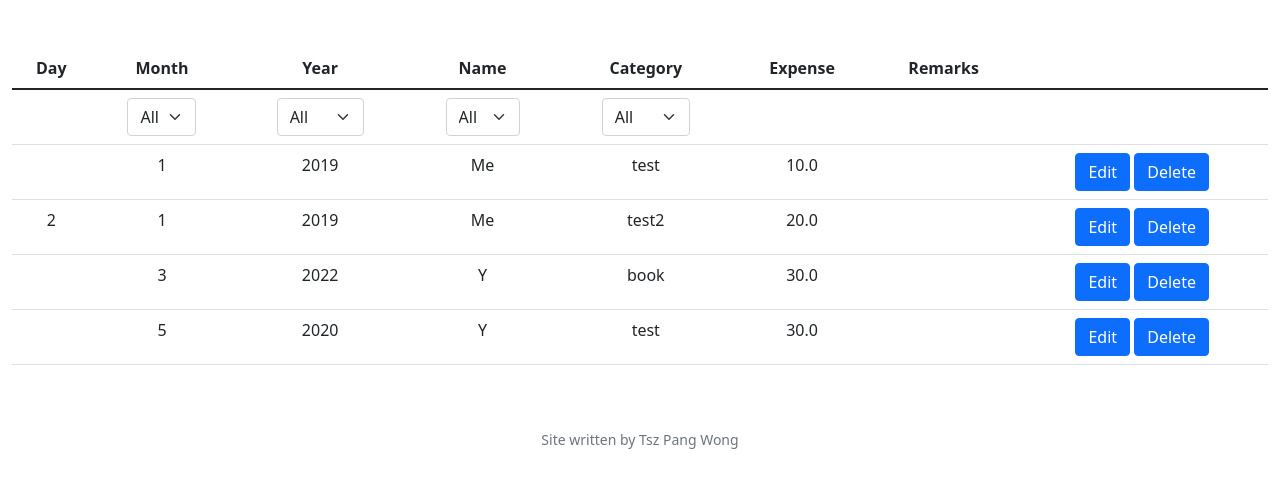
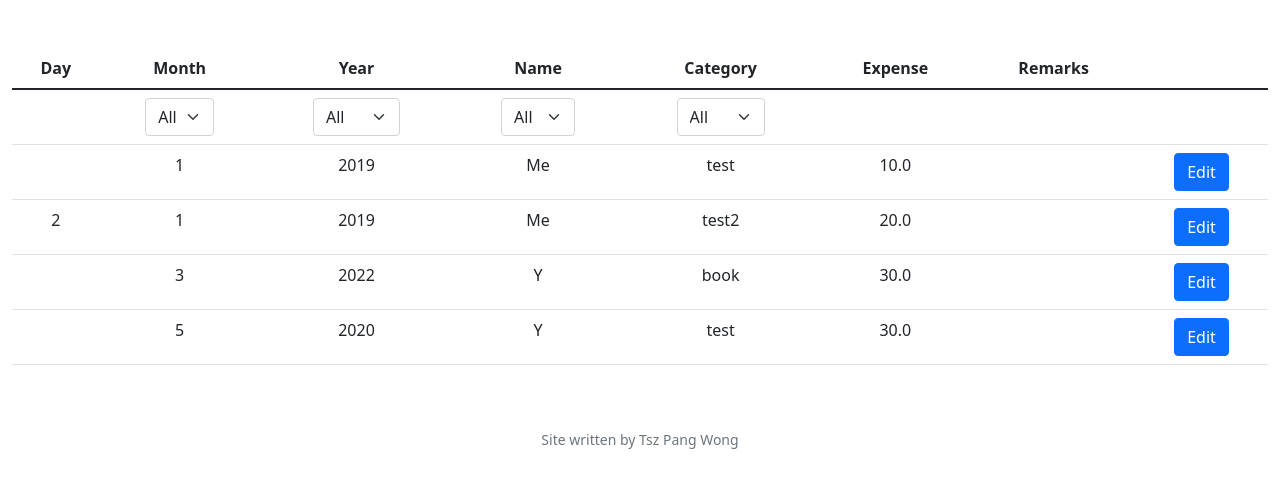
Before and after one commit to tpwong1990/tpwong, a Flask app: page / in a window 1280 px wide. Shown: the part 114-602 px from the top of the page. Run offline with Flask 2, Linux system fonts and the light colour scheme; a user stored in the database is signed in; data comes from the database, SQL or seed files in the repository; some libraries are stand-ins or nearby versions.

Commit message:
Wed, Jan 25, 2023, 6:14 PM +00:00

```diff
--- a/CS50_final/templates/summary.html
+++ b/CS50_final/templates/summary.html
@@ -93,7 +93,7 @@
                 <td>{{ exp[4] }}</td>
                 <td>{{ exp[6] }}</td>
                 <td>{{ exp[7] }}</td>
-                <td><button class="btn btn-primary" type="submit">Edit</button> <button class="btn btn-primary" type="submit">Delete</button></td>
+                <td><a href="https://google.com" class="btn btn-primary">Edit</a></td>
             </tr>
         {% endfor %}
     </tbody>
```
